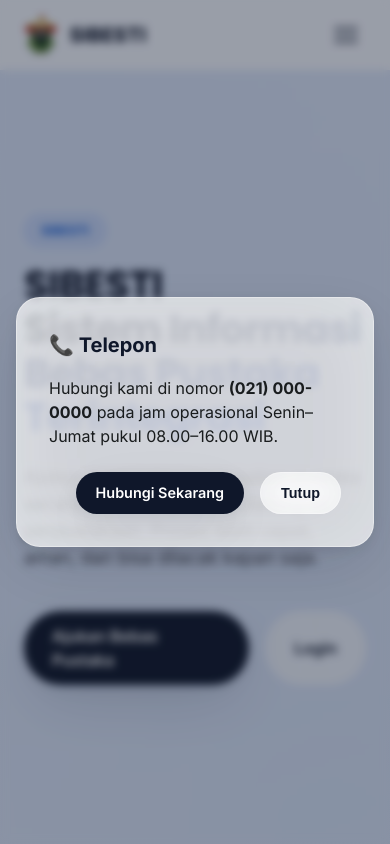
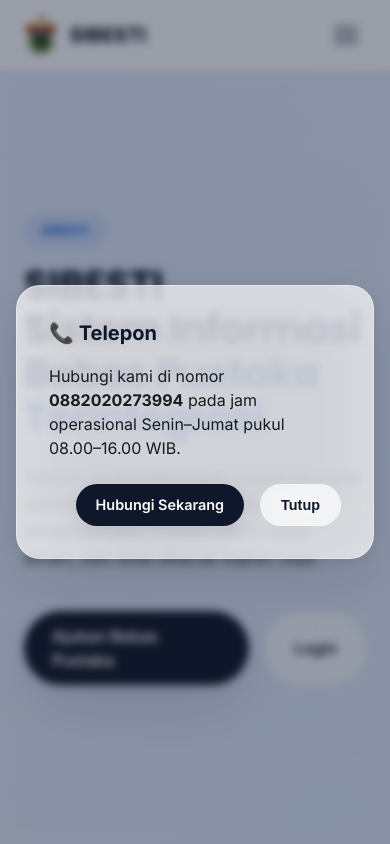
Before and after one commit to takdim/aim-lib-clear, a Flask app: page / in a window 390 px wide, after a click on "Selengkapnya →". Run offline with Flask 3, Linux system fonts and the light colour scheme; some libraries are stand-ins or nearby versions.

Commit message:
change phone number

```diff
--- a/app/templates/index.html
+++ b/app/templates/index.html
@@ -204,9 +204,9 @@
 <div class="modal-overlay" id="modalTelepon" style="display:none">
     <div class="modal-box">
         <h3 class="modal-title">📞 Telepon</h3>
-        <p>Hubungi kami di nomor <strong>(021) 000-0000</strong> pada jam operasional Senin–Jumat pukul 08.00–16.00 WIB.</p>
+        <p>Hubungi kami di nomor <strong>0882020273994</strong> pada jam operasional Senin–Jumat pukul 08.00–16.00 WIB.</p>
         <div class="modal-actions">
-            <a href="tel:021000000" class="btn btn-primary">Hubungi Sekarang</a>
+            <a href="tel:0882020273994" class="btn btn-primary">Hubungi Sekarang</a>
             <button onclick="closeModal('modalTelepon')" class="btn btn-outline">Tutup</button>
         </div>
     </div>
```
